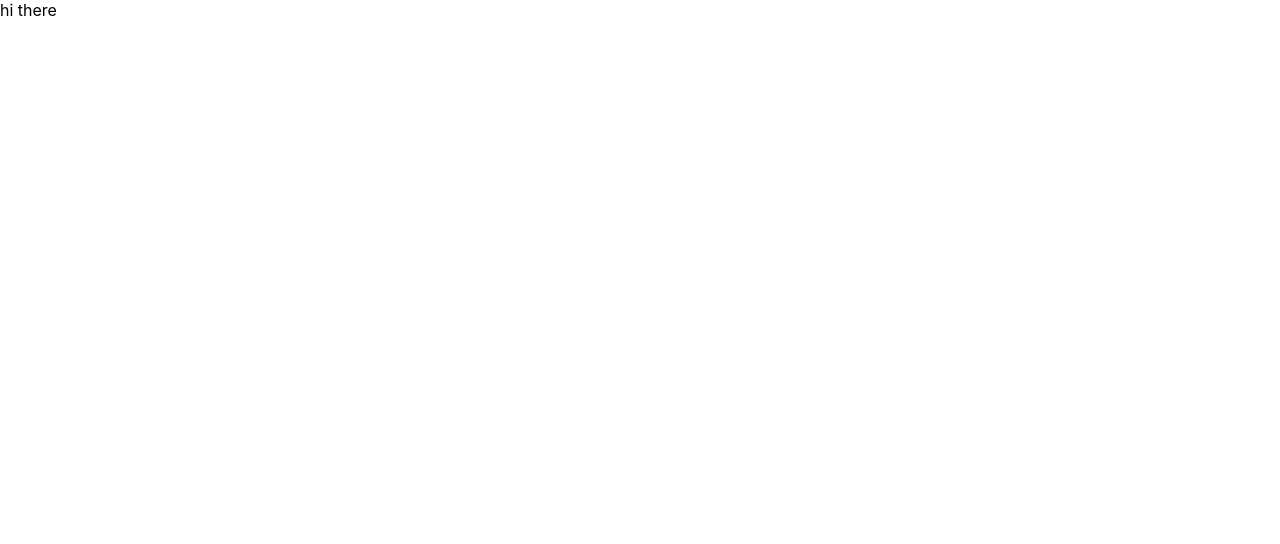
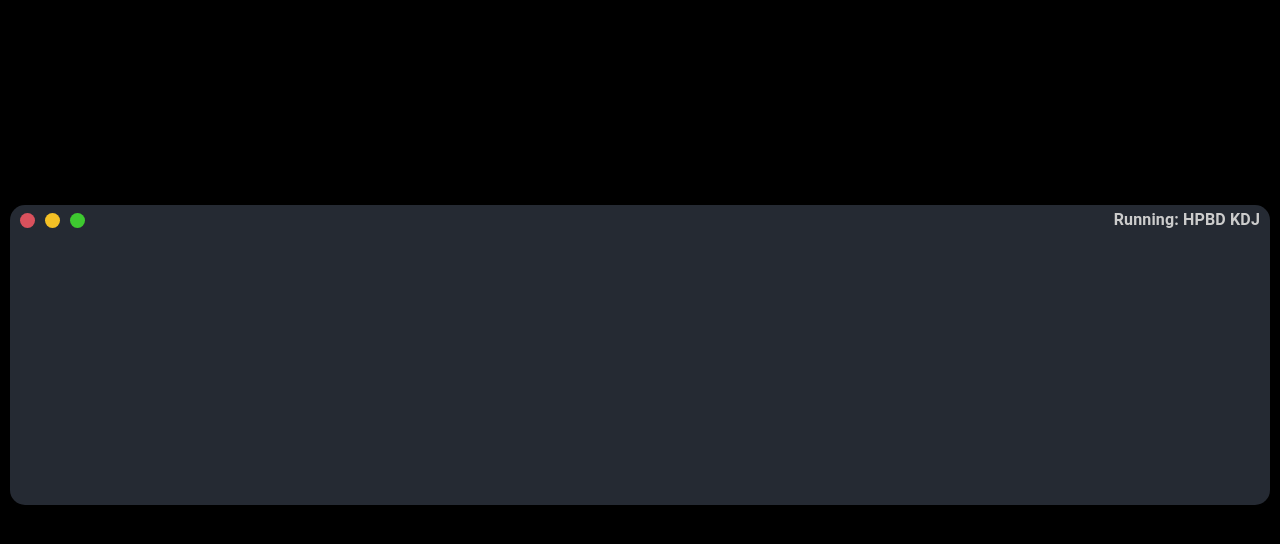
Before and after one commit to hajun-myoung/hpbd-kdj, a React (Create React App) app: page / in a window 1280 px wide. Shown: the top 544 px of the page. Built offline with nearby package versions, Linux system fonts and the light colour scheme.

Commit message:
[Create]MainPage

```diff
--- a/src/App.css
+++ b/src/App.css
@@ -1,3 +1,10 @@
+/* Prevent the auto scrolling when focus on input */
+html,
+body {
+  -webkit-overflow-scrolling: touch !important;
+  overflow: auto !important;
+}
+
 .App {
   text-align: center;
 }
@@ -36,3 +43,88 @@
     transform: rotate(360deg);
   }
 }
+
+/* General */
+#wrapper {
+  width: 100vw;
+  height: 100vh;
+  background-color: #000000;
+  padding: 10px;
+  box-sizing: border-box;
+  padding-bottom: 100px;
+}
+
+.centeralize {
+  display: flex;
+  justify-content: center;
+  align-items: center;
+}
+
+#centerbox {
+  animation: max-sizing 0.7s forwards 1s;
+  width: 100%;
+  overflow: hidden;
+}
+
+@keyframes max-sizing {
+  from {
+    height: 0px;
+  }
+  to {
+    height: 300px;
+  }
+}
+
+.codebox {
+  background-color: #252a33;
+  width: 100%;
+  height: 100%;
+  border-radius: 15px;
+  overflow: hidden;
+}
+
+.codebox .header {
+  width: 100%;
+  height: 30px;
+  display: flex;
+  align-items: center;
+  padding-left: 10px;
+  padding-right: 10px;
+  box-sizing: border-box;
+}
+
+.codebox .header .title {
+  width: 100%;
+  display: flex;
+  justify-content: flex-end;
+}
+
+.codebox .header .title p {
+  color: #ccc;
+  font-weight: bold;
+}
+
+.codebox .header .button {
+  width: 15px;
+  height: 15px;
+  border-radius: 50%;
+  margin-right: 10px;
+}
+
+.codebox .header .buttons {
+  display: flex;
+  justify-content: space-between;
+  align-items: center;
+}
+
+.red {
+  background-color: #d9515d;
+}
+
+.yellow {
+  background-color: #f4c025;
+}
+
+.green {
+  background-color: #3ec930;
+}
--- a/src/App.js
+++ b/src/App.js
@@ -1,11 +1,13 @@
 import { BrowserRouter as Router, Routes, Route } from "react-router-dom";
 import "./App.css";
+
+import HomePage from "./Pages/HomePage";
 
 function App() {
   return (
     <Router>
       <Routes>
-        <Route exact path="/" element={<>hi there</>} />
+        <Route exact path="/" element={<HomePage />} />
       </Routes>
     </Router>
   );
--- /dev/null
+++ b/src/Pages/HomePage.jsx
@@ -0,0 +1,65 @@
+import Box from "@mui/material/Box";
+import Typography from "@mui/material/Typography";
+
+import { useState } from "react";
+
+export default function HomePage() {
+  const [terminalLineData, setTerminalLineData] = useState([
+    // <TerminalOutput>Welcome To HPBD-KDJ v1.0</TerminalOutput>,
+    // <TerminalOutput>이 시스템은 KDJ의 생일을</TerminalOutput>,
+    // <TerminalOutput>축하하기 위해 만들어졌습니다</TerminalOutput>,
+    // <TerminalOutput></TerminalOutput>,
+    // <TerminalOutput>help를 입력해 도움을 얻으세요</TerminalOutput>,
+  ]);
+
+  return (
+    <Box id="wrapper" className="centeralize">
+      <Box id="centerbox">
+        {/* <Terminal
+          //   name="HPBD KDJ"
+          colorMode={ColorMode.Dark}
+          height={300}
+          onInput={(terminalInput) => {
+            if (terminalInput === "clear") {
+              setTerminalLineData([]);
+            } else if (terminalInput === "help") {
+              setTerminalLineData((prev) => [
+                ...prev,
+                <TerminalOutput>
+                  {"> "}
+                  {terminalInput}
+                </TerminalOutput>,
+                <TerminalOutput>help | 도움말보기</TerminalOutput>,
+                <TerminalOutput>clear | 화면 지우기</TerminalOutput>,
+                <TerminalOutput>login | 로그인하기</TerminalOutput>,
+                <TerminalOutput>get_cele | 축하받기</TerminalOutput>,
+                <TerminalOutput />,
+              ]);
+            } else {
+              setTerminalLineData((prev) => [
+                ...prev,
+                <TerminalOutput>Uncaught ReferenceError:</TerminalOutput>,
+                <TerminalOutput>{terminalInput} is not defined</TerminalOutput>,
+                <TerminalOutput />,
+              ]);
+            }
+          }}
+        >
+          {terminalLineData}
+        </Terminal> */}
+        <Box className="codebox">
+          <Box className="header">
+            <Box className="buttons">
+              <Box className="button red"></Box>
+              <Box className="button yellow"></Box>
+              <Box className="button green"></Box>
+            </Box>
+            <Box className="title">
+              <Typography>Running: HPBD KDJ</Typography>
+            </Box>
+          </Box>
+        </Box>
+      </Box>
+    </Box>
+  );
+}
```
